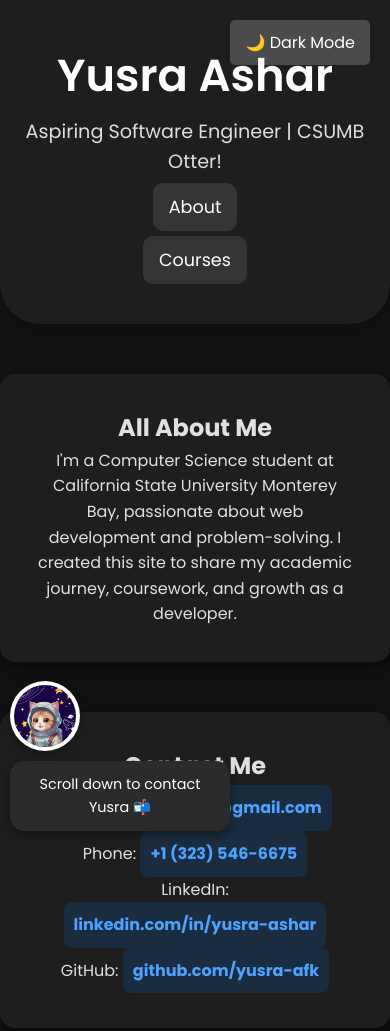
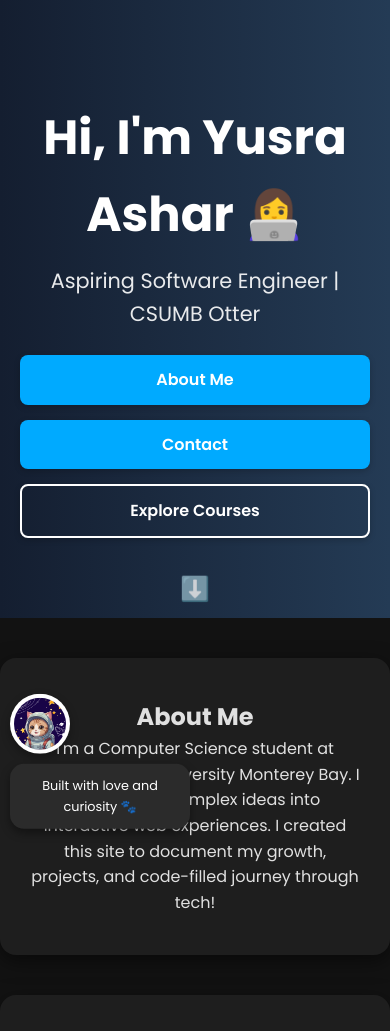
Before and after one commit to yusra-afk/Portfolio, a plain HTML site: page index.html in a window 390 px wide. Shown: the top 1031 px of the page. Drawn offline with Linux system fonts and the light colour scheme.

Commit message:
testing out some new designs

```diff
--- a/css/styles.css
+++ b/css/styles.css
@@ -1,7 +1,7 @@
-/* Google Font */
+/* === Google Font === */
 @import url('https://fonts.googleapis.com/css2?family=Poppins:wght@300;400;500;600;700&display=swap');
 
-/* Reset & Global Styles */
+/* === Reset & Global Styles === */
 * {
   margin: 0;
   padding: 0;
@@ -17,110 +17,82 @@ body {
   transition: background 0.3s, color 0.3s;
 }
 
-/* Header */
-header {
-  background: #1E1E1E;
+/* === Hero Section === */
+.hero {
+  background: linear-gradient(to right, #141e30, #243b55);
+  padding: 100px 20px 80px;
   color: white;
-  padding: 40px 20px;
-  border-bottom-left-radius: 40px;
-  border-bottom-right-radius: 40px;
-  box-shadow: 0 4px 12px rgba(0, 0, 0, 0.3);
-}
-
-header h1 {
-  font-size: 2.8em;
-  font-weight: 600;
-}
-
-header p {
-  font-size: 1.2em;
-  margin-top: 5px;
-  opacity: 0.85;
-}
-
-/* Navigation */
-nav {
-  margin-top: 15px;
-}
-
-nav ul {
-  list-style: none;
-  display: flex;
-  justify-content: center;
-  flex-wrap: wrap;
-  gap: 15px;
-}
-
-nav ul li {
+  text-align: center;
   position: relative;
 }
 
-nav ul li a {
-  color: white;
-  text-decoration: none;
-  font-size: 1.1em;
-  padding: 10px 18px;
-  border-radius: 10px;
-  background: rgba(255, 255, 255, 0.1);
-  transition: 0.3s ease-in-out;
+.hero-content h1 {
+  font-size: 3em;
+  margin-bottom: 10px;
+  animation: fadeIn 1.5s ease-out;
 }
 
-nav ul li a:hover {
-  background: rgba(255, 255, 255, 0.25);
-  transform: scale(1.1);
+.hero-content p {
+  font-size: 1.3em;
+  opacity: 0.9;
 }
 
-/* Dropdown Menu */
-nav ul li.dropdown .dropdown-content {
-  display: none;
-  position: absolute;
-  top: 100%;
-  left: 0;
-  background: #1e1e1e;
-  border-radius: 12px;
-  box-shadow: 0 4px 12px rgba(0, 0, 0, 0.4);
-  z-index: 1000;
-  min-width: 180px;
-  padding: 10px 0;
-  flex-direction: column;
+.cta-buttons {
+  margin-top: 25px;
+  display: flex;
+  gap: 15px;
+  justify-content: center;
+  flex-wrap: wrap;
 }
 
-nav ul li .dropdown-content a {
-  display: block;
-  padding: 10px 20px;
-  color: #d1d1d1;
-  font-size: 1em;
-  text-align: left;
-  white-space: nowrap;
-  transition: background 0.3s, color 0.3s;
+.cta {
+  padding: 12px 20px;
+  background: #00aaff;
+  color: white;
+  border-radius: 8px;
+  text-decoration: none;
+  font-weight: 600;
+  transition: all 0.3s ease;
+  box-shadow: 0 2px 6px rgba(0,0,0,0.2);
 }
 
-nav ul li .dropdown-content a:hover {
-  background: rgba(255, 255, 255, 0.1);
+.cta:hover {
+  background: #008ecc;
+  transform: scale(1.05);
+}
+
+.cta.secondary {
+  background: transparent;
+  border: 2px solid white;
   color: white;
 }
 
-nav ul li.dropdown:hover .dropdown-content {
-  display: flex;
+.scroll-indicator {
+  position: absolute;
+  bottom: 20px;
+  left: 50%;
+  transform: translateX(-50%);
+  font-size: 1.5em;
+  animation: bounce 2s infinite;
+  opacity: 0.8;
 }
 
-/* Sections */
-section {
-  margin: 50px auto;
-  padding: 35px;
+/* === Card Layout Sections === */
+.card-section {
   background: #1e1e1e;
-  border-radius: 15px;
-  box-shadow: 0 6px 18px rgba(0, 0, 0, 0.6);
+  padding: 40px 30px;
+  margin: 40px auto;
   max-width: 900px;
-  transition: all 0.3s ease-in-out;
+  border-radius: 16px;
+  box-shadow: 0 6px 20px rgba(0,0,0,0.5);
+  transition: transform 0.3s ease;
 }
 
-section:hover {
-  transform: scale(1.03);
-  box-shadow: 0 8px 25px rgba(0, 0, 0, 0.8);
+.card-section:hover {
+  transform: scale(1.02);
 }
 
-/* Contact Links */
+/* === Contact Links === */
 #contact a {
   color: #4da3ff;
   text-decoration: none;
@@ -138,7 +110,7 @@ section:hover {
   transform: scale(1.05);
 }
 
-/* Footer */
+/* === Footer === */
 footer {
   background: #222;
   color: white;
@@ -149,67 +121,7 @@ footer {
   font-size: 0.9em;
 }
 
-/* Dark Mode Toggle */
-#dark-mode-toggle {
-  position: absolute;
-  top: 20px;
-  right: 20px;
-  padding: 10px 15px;
-  font-size: 1em;
-  cursor: pointer;
-  border: none;
-  border-radius: 5px;
-  background: rgba(255, 255, 255, 0.2);
-  color: white;
-  transition: background 0.3s, transform 0.3s;
-}
-
-#dark-mode-toggle:hover {
-  background: rgba(255, 255, 255, 0.4);
-  transform: scale(1.05);
-}
-
-/* Light Mode */
-body.light-mode {
-  background: #f5f5f5;
-  color: #121212;
-}
-
-body.light-mode header {
-  background: #ffffff;
-  color: #121212;
-}
-
-body.light-mode nav ul li a {
-  background: rgba(0, 0, 0, 0.05);
-  color: #121212;
-}
-
-body.light-mode nav ul li a:hover {
-  background: rgba(0, 0, 0, 0.1);
-}
-
-body.light-mode section {
-  background: #fff;
-  color: #121212;
-  box-shadow: 0 6px 12px rgba(0, 0, 0, 0.1);
-}
-
-body.light-mode footer {
-  background: #ddd;
-  color: #000;
-}
-
-body.light-mode #dark-mode-toggle {
-  background: rgba(0, 0, 0, 0.2);
-  color: black;
-}
-
-body.light-mode #dark-mode-toggle:hover {
-  background: rgba(0, 0, 0, 0.4);
-}
-
-/* Cat Guide Assistant */
+/* === Cat Guide Assistant === */
 #cat-guide {
   position: fixed;
   bottom: 20px;
@@ -218,7 +130,7 @@ body.light-mode #dark-mode-toggle:hover {
   align-items: center;
   gap: 10px;
   z-index: 999;
-  animation: float 4s ease-in-out infinite;
+  animation: float 8s ease-in-out infinite;
 }
 
 .astro-cat {
@@ -228,6 +140,12 @@ body.light-mode #dark-mode-toggle:hover {
   background: white;
   padding: 4px;
   box-shadow: 0 4px 10px rgba(0,0,0,0.3);
+  transition: transform 0.2s ease;
+  cursor: pointer;
+}
+
+.astro-cat:hover {
+  animation: wiggle 0.4s ease-in-out;
 }
 
 .cat-bubble {
@@ -236,86 +154,56 @@ body.light-mode #dark-mode-toggle:hover {
   padding: 12px 16px;
   border-radius: 14px;
   font-size: 0.9rem;
-  max-width: 200px;
+  max-width: 220px;
   box-shadow: 0 4px 10px rgba(0, 0, 0, 0.4);
+  transition: all 0.4s ease;
+  opacity: 1;
 }
 
+/* === Animations === */
 @keyframes float {
   0%, 100% { transform: translateY(0); }
   50% { transform: translateY(-6px); }
 }
 
-/* Mobile */
+@keyframes wiggle {
+  0% { transform: rotate(0deg); }
+  25% { transform: rotate(5deg); }
+  50% { transform: rotate(-5deg); }
+  75% { transform: rotate(3deg); }
+  100% { transform: rotate(0deg); }
+}
+
+@keyframes bounce {
+  0%, 100% { transform: translateX(-50%) translateY(0); }
+  50% { transform: translateX(-50%) translateY(10px); }
+}
+
+@keyframes fadeIn {
+  from { opacity: 0; transform: translateY(20px); }
+  to { opacity: 1; transform: translateY(0); }
+}
+
+/* === Responsive === */
 @media (max-width: 768px) {
-  nav ul {
+  .cta-buttons {
     flex-direction: column;
-    align-items: center;
   }
-
-  nav ul li {
-    margin-bottom: 10px;
+  .astro-cat {
+    width: 60px;
   }
-
-  nav ul li a {
-    width: 140px;
-    text-align: center;
-    padding: 12px 16px;
+  .cat-bubble {
+    font-size: 0.8rem;
+    max-width: 180px;
   }
-
-  #contact a {
-    font-size: 1em;
-    padding: 10px;
-  }
-
-  footer {
-    text-align: center;
-    font-size: 0.85em;
-    padding: 15px;
-  }
-
   #cat-guide {
     bottom: 10px;
     left: 10px;
     flex-direction: column;
     align-items: flex-start;
   }
-
-  .cat-bubble {
-    font-size: 0.8rem;
-    padding: 10px 12px;
+  footer {
+    font-size: 0.85em;
+    padding: 15px;
   }
 }
-.astro-cat {
-    width: 70px;
-    height: auto;
-    border-radius: 50%;
-    background: white;
-    padding: 4px;
-    box-shadow: 0 4px 10px rgba(0,0,0,0.3);
-    transition: transform 0.2s ease;
-    cursor: pointer;
-  }
-
-  .astro-cat:hover {
-    animation: wiggle 0.4s ease-in-out;
-  }
-
-  @keyframes wiggle {
-    0% { transform: rotate(0deg); }
-    25% { transform: rotate(5deg); }
-    50% { transform: rotate(-5deg); }
-    75% { transform: rotate(3deg); }
-    100% { transform: rotate(0deg); }
-  }
-
-  .cat-bubble {
-    background-color: #2b2b2b;
-    color: white;
-    padding: 12px 16px;
-    border-radius: 14px;
-    font-size: 0.9rem;
-    max-width: 220px;
-    box-shadow: 0 4px 10px rgba(0, 0, 0, 0.4);
-    transition: all 0.4s ease;
-    opacity: 1;
-  }
--- a/index.html
+++ b/index.html
@@ -1,68 +1,58 @@
+<!-- ✅ Revised index.html -->
 <!DOCTYPE html>
 <html lang="en">
 <head>
   <meta charset="UTF-8" />
   <meta name="viewport" content="width=device-width, initial-scale=1.0">
-  <title>Yusra Ashar</title>
+  <title>Yusra Ashar | Portfolio</title>
   <link rel="stylesheet" href="css/styles.css">
   <script src="script.js" defer></script>
 </head>
 <body>
 
-  <header>
-    <h1>Yusra Ashar</h1>
-    <p>Aspiring Software Engineer | CSUMB Otter!</p>
+  <!-- Hero Section -->
+  <section class="hero">
+    <div class="hero-content">
+      <h1>Hi, I'm Yusra Ashar 👩‍💻</h1>
+      <p>Aspiring Software Engineer | CSUMB Otter</p>
+      <div class="cta-buttons">
+        <a href="#about" class="cta">About Me</a>
+        <a href="#contact" class="cta">Contact</a>
+        <a href="#" class="cta secondary">Explore Courses</a>
+      </div>
+    </div>
+    <div class="scroll-indicator">⬇️</div>
+  </section>
 
-    <nav>
-      <ul>
-        <li><a href="#about">About</a></li>
-        <li class="dropdown">
-          <a href="#">Courses</a>
-          <ul class="dropdown-content">
-            <li><a href="courses/cst300.html">CST 300 - Major ProSeminar</a></li>
-            <li><a href="courses/cst338.html">CST 338 - Software Design</a></li>
-            <li><a href="courses/cst334.html">CST 334 - Operating Systems</a></li>
-            <li><a href="courses/cst363.html">CST 363 - Databases</a></li>
-            <li><a href="courses/cst311.html">CST 311 - Computer Networks</a></li>
-            <li><a href="courses/cst336.html">CST 336 - Internet Programming</a></li>
-          </ul>
-        </li>
-      </ul>
-    </nav>
-
-    <button id="dark-mode-toggle">🌑 Dark Mode</button>
-  </header>
-
-  <main>
-    <section id="about">
-      <h2>All About Me</h2>
+  <!-- About Section -->
+  <section id="about" class="card-section">
+    <h2>About Me</h2>
     <p>
-        I'm a Computer Science student at California State University Monterey Bay,
-        passionate about web development and problem-solving. I created this site to share my academic journey,
-        coursework, and growth as a developer.
+      I'm a Computer Science student at California State University Monterey Bay.
+      I love turning complex ideas into interactive web experiences. I created this site to
+      document my growth, projects, and code-filled journey through tech!
     </p>
   </section>
 
-    <section id="contact">
+  <!-- Contact Section -->
+  <section id="contact" class="card-section">
     <h2>Contact Me</h2>
     <p>Email: <a href="mailto:yusraashar@gmail.com">yusraashar@gmail.com</a></p>
     <p>Phone: <a href="tel:+13235466675">+1 (323) 546-6675</a></p>
     <p>LinkedIn: <a href="https://www.linkedin.com/in/yusra-ashar-/-">linkedin.com/in/yusra-ashar</a></p>
     <p>GitHub: <a href="https://github.com/yusra-afk">github.com/yusra-afk</a></p>
   </section>
-  </main>
 
+  <!-- Yusha the Cat -->
   <div id="cat-guide">
     <img src="images/space_cat.png" alt="Yusha the Astronaut Cat" class="astro-cat" />
     <div class="cat-bubble">
-      Hi! I’m Yusha 🐾<br>
-      Let me help you explore!
+      Built with love and curiosity 🐾
     </div>
   </div>
 
   <footer>
-    <p>&copy; 2025 Yusra Ashar. All Rights Reserved.</p>
+    <p>© 2025 Yusra Ashar. All Rights Reserved.</p>
   </footer>
-
 </body>
 </html>
```
Also changed, not shown: images/cat.png (deleted). Lines whose indentation alone changed are shown as unchanged.
